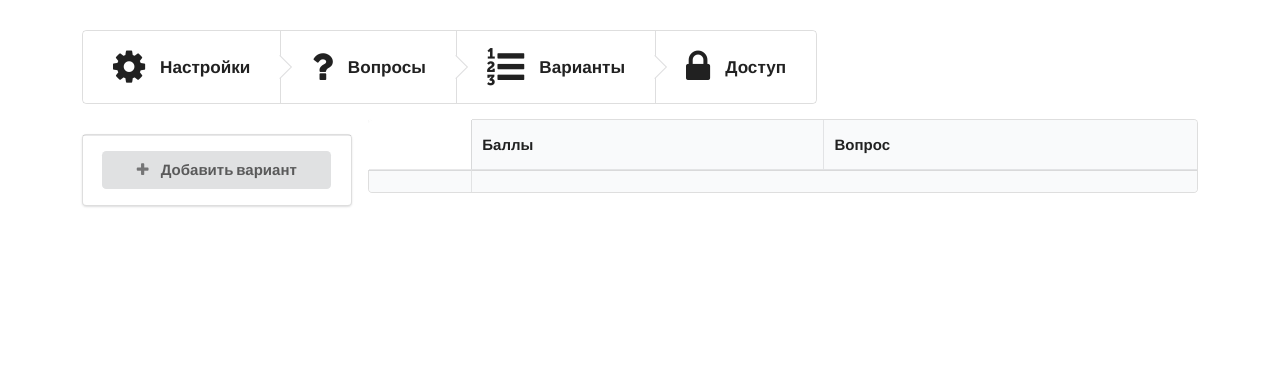
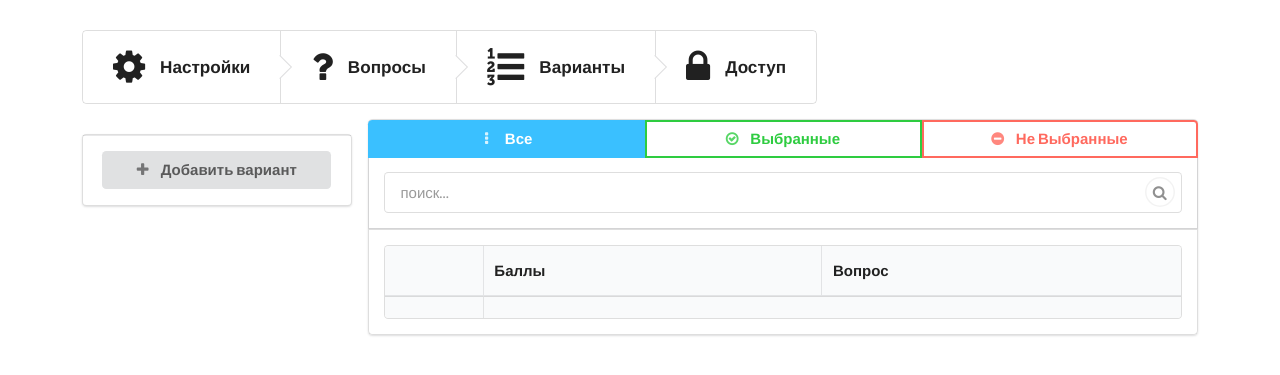
Before and after one commit to Oregu7/tests_constructor, a Django app: template constructor/templates/test_options.html in a window 1280 px wide. Shown: the part 134-509 px from the top of the page. Run offline with Django 3.2, Linux system fonts and the light colour scheme; data comes from the database, SQL or seed files in the repository; both versions use the stored data as it was after the commit; tables that the repository leaves empty hold one stand-in row (values such as "Sample post"); the template is opened without the code that fills it: values that come from a table or form of the project are taken from there, most other values are stand-ins (such as "Sample title", 1, 10 or a date in 2020); lists and menus that the app fills with data are empty; parts of the project's set-up code (start-up, migrations or seed data) failed here and were passed over.

Commit message:
варианты для теста v0.7.5

```diff
--- a/constructor/templates/test_options.html
+++ b/constructor/templates/test_options.html
@@ -24,15 +24,47 @@
                 <div class="one wide column"></div>
                 {% verbatim %}
                 <div class="twelve wide column">
+                    <div class="ui segments">
+                        <!-- Фильтр статуса -->
+                        <div class="ui three top attached buttons">
+                            <div class="ui tertiary inverted blue button" ng-class = "{active: filters.inOption === ''}" ng-click="setInOption('')">
+                                <i class="ellipsis vertical icon"></i>
+                                Все
+                            </div>
+                            <div class="ui tertiary inverted green button" ng-class = "{active: filters.inOption === true}" ng-click="setInOption(true)">
+                                <i class="check circle outline icon"></i>
+                                Выбранные
+                            </div>
+                            <div class="ui tertiary inverted red button" ng-class = "{active: filters.inOption === false}" ng-click="setInOption(false)">
+                                <i class="minus circle icon"></i>
+                                Не Выбранные
+                            </div>
+                        </div>
+                        <div class="ui attached segment">
+                            <div class="ui icon fluid input">
+                                <input type="text" name="search" placeholder="поиск..." autocomplete="off" ng-model = "filters.text">
+                                <i class="circular search link icon"></i>
+                            </div>
+                        </div>
+                        <div class="ui segment">
                             <table class="ui compact celled definition table">
-                        <thead>
+                                <thead class="full-width">
                                     <th>
+                                        <button class="ui yellow button"
+                                                ng-show = 'currentOption !== false'
+                                                ng-click = 'changeSelectAll()'
+                                        >
+                                            Выбрать ВСЕ
+                                        </button>
                                     </th>
                                     <th>Баллы</th>
                                     <th>Вопрос</th>
                                 </thead>
                                 <tbody>
-                            <tr ng-repeat = "question in data.questions">
+                                    <tr ng-repeat = "question in data.questions | filter : {
+                                        inOption : filters.inOption,
+                                        text : filters.text
+                                    }">
                                         <td class="collapsing">
                                             <div class="ui toggle checkbox" ng-show = 'currentOption !== false'>
                                                 <input type="checkbox" id = "{{ question.id }}" ng-model = "question.inOption" ng-change="changeQuestion(question)"/>
@@ -55,6 +87,9 @@
                                 </tfoot>
                             </table>
                         </div>
+
+                    </div>
+                </div>
                 {% endverbatim %}
             </div>
         </div>
--- a/static/application/test_options.js
+++ b/static/application/test_options.js
@@ -12,13 +12,19 @@ App.config(['$httpProvider', function ($httpProvider) {
 App.controller('OptionsCtr', function($scope, $http){
     var init = function(){
         $scope.currentOption = false;
+        $scope.allQuestion = {selection : true};
+
+        $scope.filters = {
+            inOption: '',
+            text: '',
+            point:''
+        }
+
         $http.get('')
             .then(function(response){
                 $scope.data = response.data;
             })
     }
-
-    init();
 
     $scope.addOption = function(){
         var option = {number: $scope.data.options.length + 1, action:'addOption'}
@@ -40,6 +46,10 @@ App.controller('OptionsCtr', function($scope, $http){
             })
     }
 
+    $scope.setInOption = function(value){
+        $scope.filters.inOption = value;
+    }
+
     var searchQuestion = function(search_item, questions){
         var response = {result: false, index: ''};
         angular.forEach(questions, function(question, index){
@@ -53,6 +63,8 @@ App.controller('OptionsCtr', function($scope, $http){
 
     $scope.setOption = function(index){
         $scope.currentOption = index;
+        console.log($scope.allQuestion.selection);
+        //$scope.allQuestion.selection = false;
         var option = $scope.data.options[index];
         //Проверяем какие вопросы входят в данный вариант
         angular.forEach($scope.data.questions, function(question){
@@ -90,6 +102,7 @@ App.controller('OptionsCtr', function($scope, $http){
     }
 
     $scope.clearQuestions = function(){
+        console.log($scope.data.questions)
         var option = $scope.data.options[$scope.currentOption];
         $http.post('', {option: option.id, action: 'deleteAllQuestions'})
             .then(function(response){
@@ -100,4 +113,10 @@ App.controller('OptionsCtr', function($scope, $http){
             })
 
     }
+
+    $scope.changeSelectAll = function(){
+        console.log($scope.allQuestion.selection)
+    }
+
+    init();
 })
--- a/templates/main.html
+++ b/templates/main.html
@@ -31,6 +31,7 @@
 	{% block content %}{% endblock %}
 	{% block scripts %}{% endblock %}
 	<script>
+        $(document).ready(function(){
             $('#login').popup({
                 on: 'hover',
                 position: 'right center',
@@ -49,6 +50,8 @@
             })
 
 		    $('.menu.item.tabular').tab()
+        })
+
 	</script>
 </body>
 </html>
```
Also changed, not shown: main.sqlite3. Lines whose indentation alone changed are shown as unchanged.
